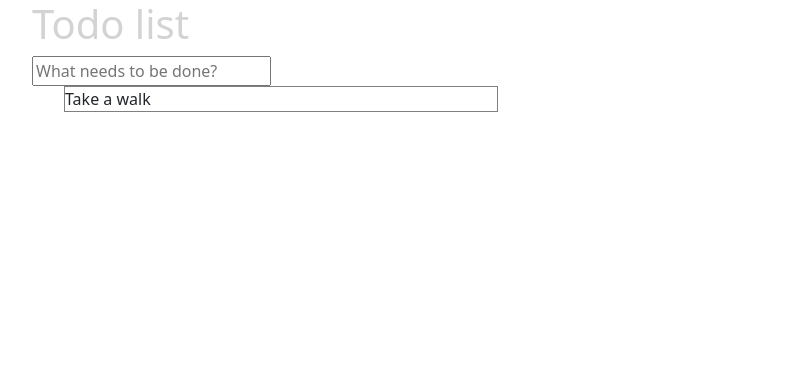
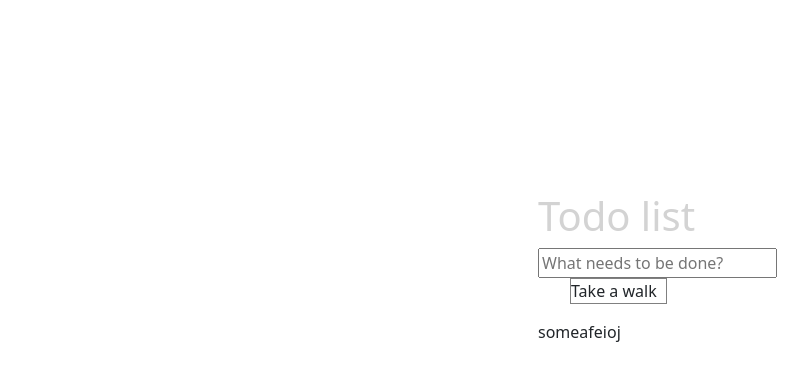
Before and after one commit to SantaGosu/Todo-list, a React (Create React App) app in the folder todo-list/: page / in a window 1280 px wide. Shown: the top 380 px of the page, without its empty margins (50-858 px from the left). Built offline with nearby package versions, Linux system fonts and the light colour scheme.

Commit message:
idk anymore

```diff
--- a/todo-list/src/App.css
+++ b/todo-list/src/App.css
@@ -1,3 +1,7 @@
+body{
+  padding-left: 45%;
+  padding-top: 15%;
+}
 button{
   height: 25px;
   width: 100px;
@@ -5,13 +9,11 @@ button{
 h1{
   color: lightgray;
 }
-ol,li{
-  padding-left: 0rem;
-}
 li{
   border: solid 1px grey;
   list-style: none;
-  width: 40%;
+  width: 15%;
+  height: 15%;
 }
 .textBox{
   margin-left: 20px;
--- a/todo-list/src/App.js
+++ b/todo-list/src/App.js
@@ -22,9 +22,10 @@ const preventRefresh = event => {
       <form onSubmit={preventRefresh} >
         <h1>Todo list</h1>
       <input size="20" id="textBox" type="text"  placeholder='What needs to be done?' onDoubleClick={(e) => setItem(e.target.value)} />
-        <ol>{list.map( (value, index) =>
+        <ul>{list.map( (value, index) =>
           <li key={index}>{value}</li>)}
-        </ol>
+        </ul>
+        <footer>someafeioj</footer>
       </form>
     </div>
   );
```
